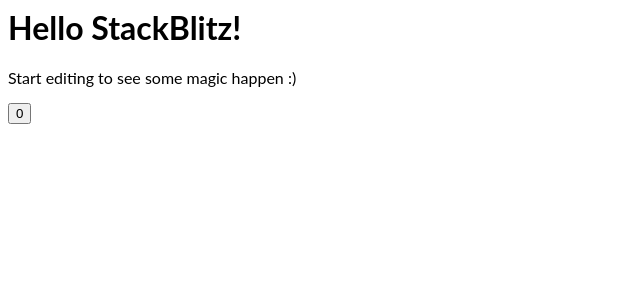
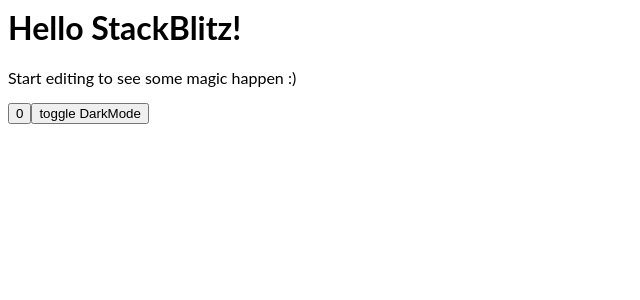
Before and after one commit to Nikhil435/react-useeffect, a React (Create React App) app: page / in a window 1280 px wide. Shown: the top 300 px of the page, without its empty margins (0-640 px from the left). Built offline with nearby package versions, Linux system fonts and the light colour scheme.

Commit message:
issue-with-current-cod-useffect-i-click-ti-run-useeffect-but-i-want-this-for-only-count

```diff
--- a/src/App.js
+++ b/src/App.js
@@ -3,6 +3,7 @@
 
 export default function App() {
   const [count, setCount] = useState(0);
+  const [datrMode, setDardMode] = useState(false);
   useEffect(() => {
     console.log('use-effect run');
     document.title = count;
@@ -12,7 +13,10 @@
     <div>
       <h1>Hello StackBlitz!</h1>
       <p>Start editing to see some magic happen :)</p>
-      <button onClick={() => setCount(count + 1)}>{count}</button>
+      <button onClick={() => setCount((state) => state + 1)}>{count}</button>
+      <button onClick={() => setDardMode((state) => !state)}>
+        {'toggle DarkMode'}
+      </button>
     </div>
   );
 }
@@ -26,3 +30,8 @@
 /*
 logic change
 */
+
+/*
+there is miner issue with this method
+let's we introduce a new state dardmode
+*/
```
